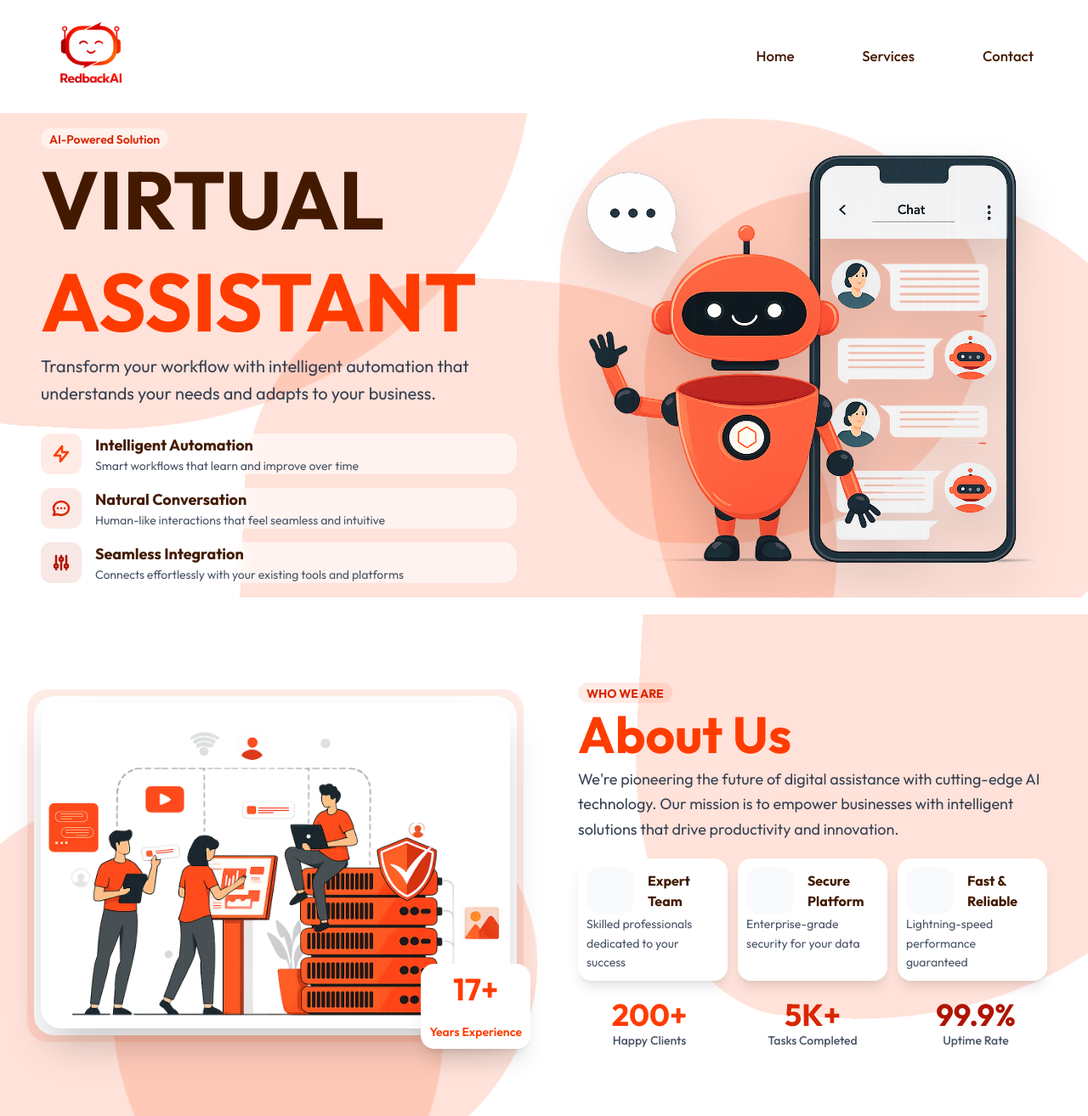
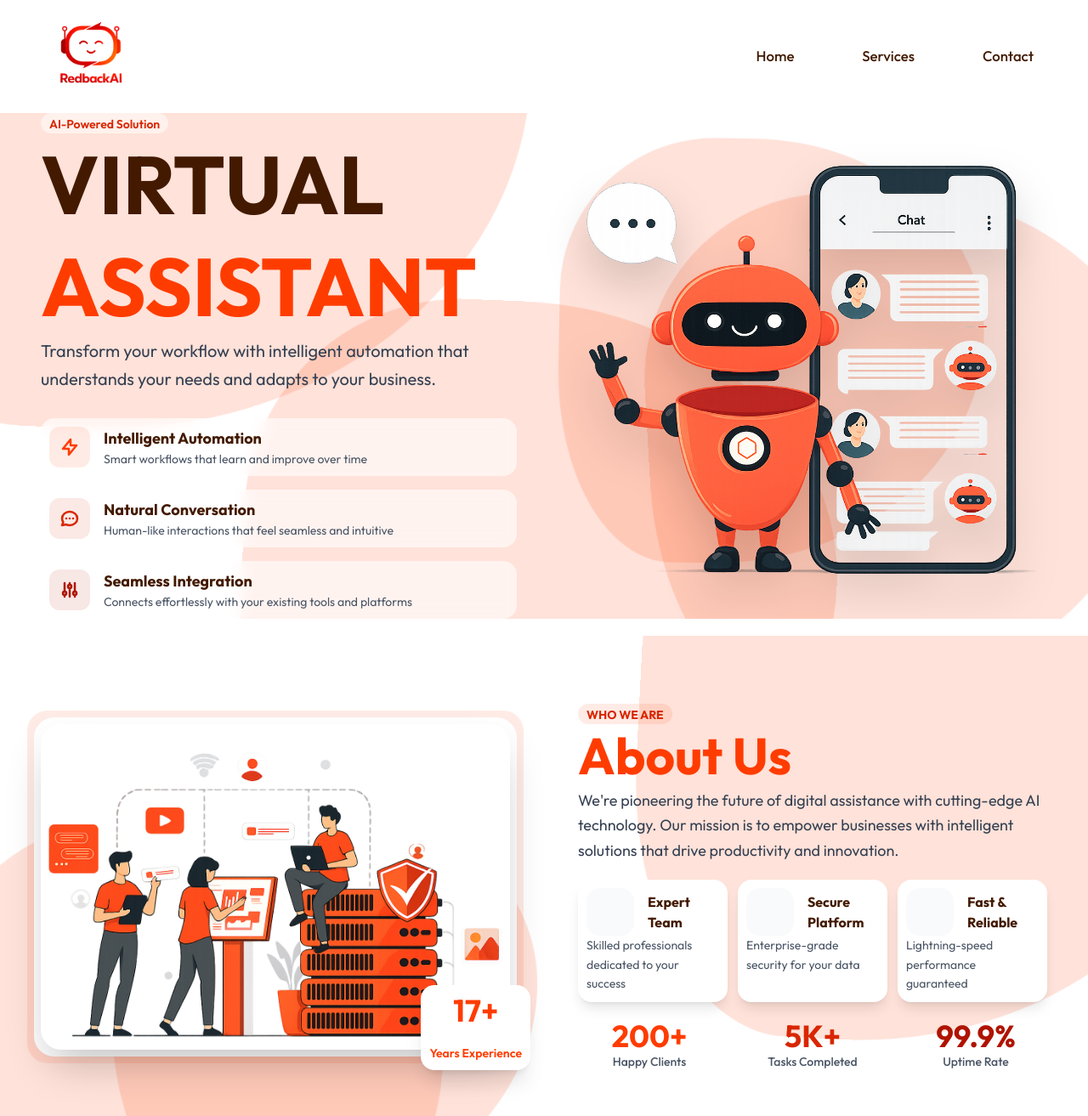
Before and after one commit to Gd0810/chatbot, a Django app: page / in a window 1280 px wide. Shown: the top 1313 px of the page at 85% size. Run offline with Django 5.2, Linux system fonts and the light colour scheme; parts of the project's set-up code (start-up, migrations or seed data) failed here and were passed over; some libraries are stand-ins or nearby versions.

Commit message:
update:padding_UI

```diff
--- a/templates/pages/index.html
+++ b/templates/pages/index.html
@@ -83,7 +83,7 @@
                 </div>
 
                 <div class="grid grid-cols-1 gap-4" style="margin-top: 30px;">
-                    <div class="flex items-start gap-4 p-5 bg-white/60 backdrop-blur-sm rounded-2xl">
+                    <div class="flex items-start gap-4 p-5 bg-white/60 backdrop-blur-sm rounded-2xl" style="padding: 10px;">
                         <div class="flex-shrink-0 w-12 h-12 rounded-xl flex items-center justify-center" style="background-color: rgba(255, 60, 0, 0.1);">
                             <svg class="w-6 h-6" style="color: rgb(255, 60, 0);" fill="none" stroke="currentColor" viewBox="0 0 24 24">
                                 <path stroke-linecap="round" stroke-linejoin="round" stroke-width="2.5" d="M13 10V3L4 14h7v7l9-11h-7z"></path>
@@ -95,7 +95,7 @@
                         </div>
                     </div>
 
-                    <div class="flex items-start gap-4 p-5 bg-white/60 backdrop-blur-sm rounded-2xl">
+                    <div class="flex items-start gap-4 p-5 bg-white/60 backdrop-blur-sm rounded-2xl" style="padding: 10px;">
                         <div class="flex-shrink-0 w-12 h-12 rounded-xl flex items-center justify-center" style="background-color: rgba(217, 38, 0, 0.1);">
                             <svg class="w-6 h-6" style="color: rgb(217, 38, 0);" fill="none" stroke="currentColor" viewBox="0 0 24 24">
                                 <path stroke-linecap="round" stroke-linejoin="round" stroke-width="2.5" d="M8 12h.01M12 12h.01M16 12h.01M21 12c0 4.418-4.03 8-9 8a9.863 9.863 0 01-4.255-.949L3 20l1.395-3.72C3.512 15.042 3 13.574 3 12c0-4.418 4.03-8 9-8s9 3.582 9 8z"></path>
@@ -107,7 +107,7 @@
                         </div>
                     </div>
 
-                    <div class="flex items-start gap-4 p-5 bg-white/60 backdrop-blur-sm rounded-2xl">
+                    <div class="flex items-start gap-4 p-5 bg-white/60 backdrop-blur-sm rounded-2xl" style="padding: 10px;">
                         <div class="flex-shrink-0 w-12 h-12 rounded-xl flex items-center justify-center" style="background-color: rgba(175, 20, 0, 0.1);">
                             <svg class="w-6 h-6" style="color: rgb(175, 20, 0);" fill="none" stroke="currentColor" viewBox="0 0 24 24">
                                 <path stroke-linecap="round" stroke-linejoin="round" stroke-width="2.5" d="M12 6V4m0 2a2 2 0 100 4m0-4a2 2 0 110 4m-6 8a2 2 0 100-4m0 4a2 2 0 110-4m0 4v2m0-6V4m6 6v10m6-2a2 2 0 100-4m0 4a2 2 0 110-4m0 4v2m0-6V4"></path>
```
